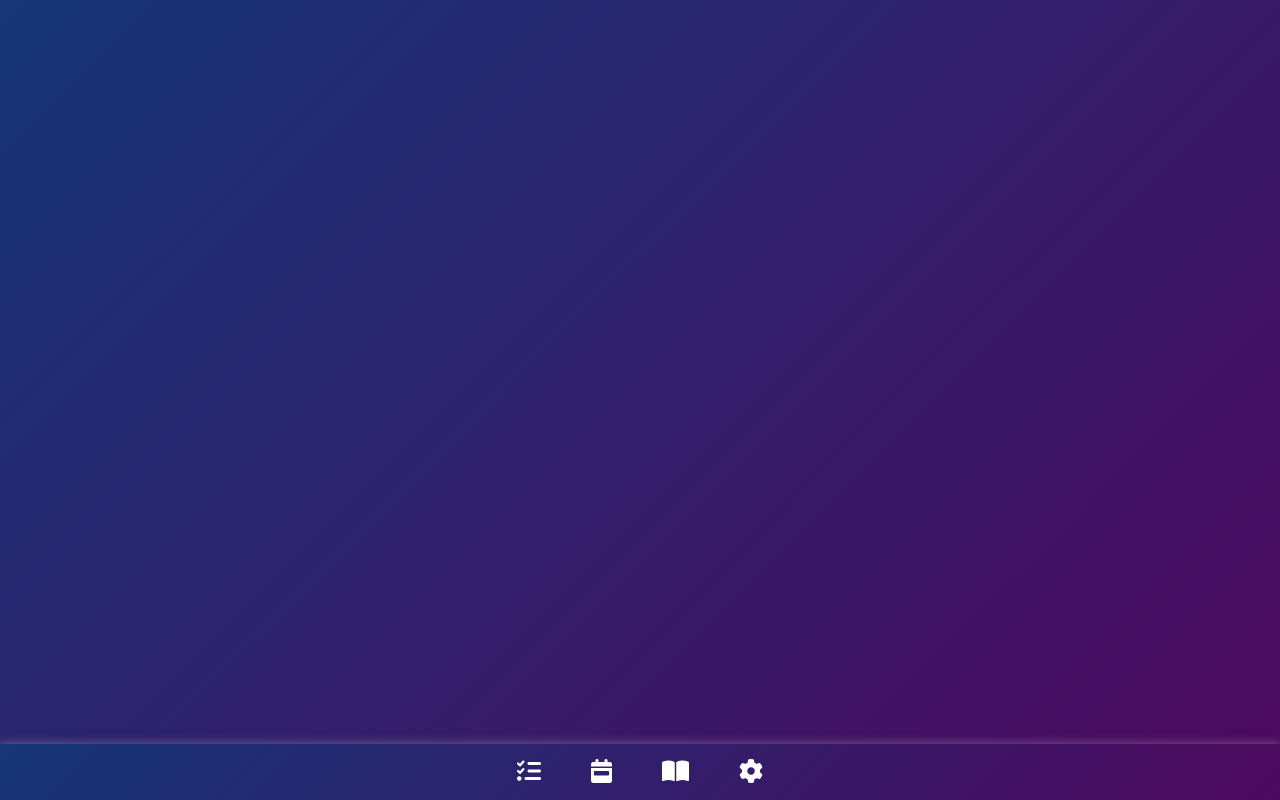
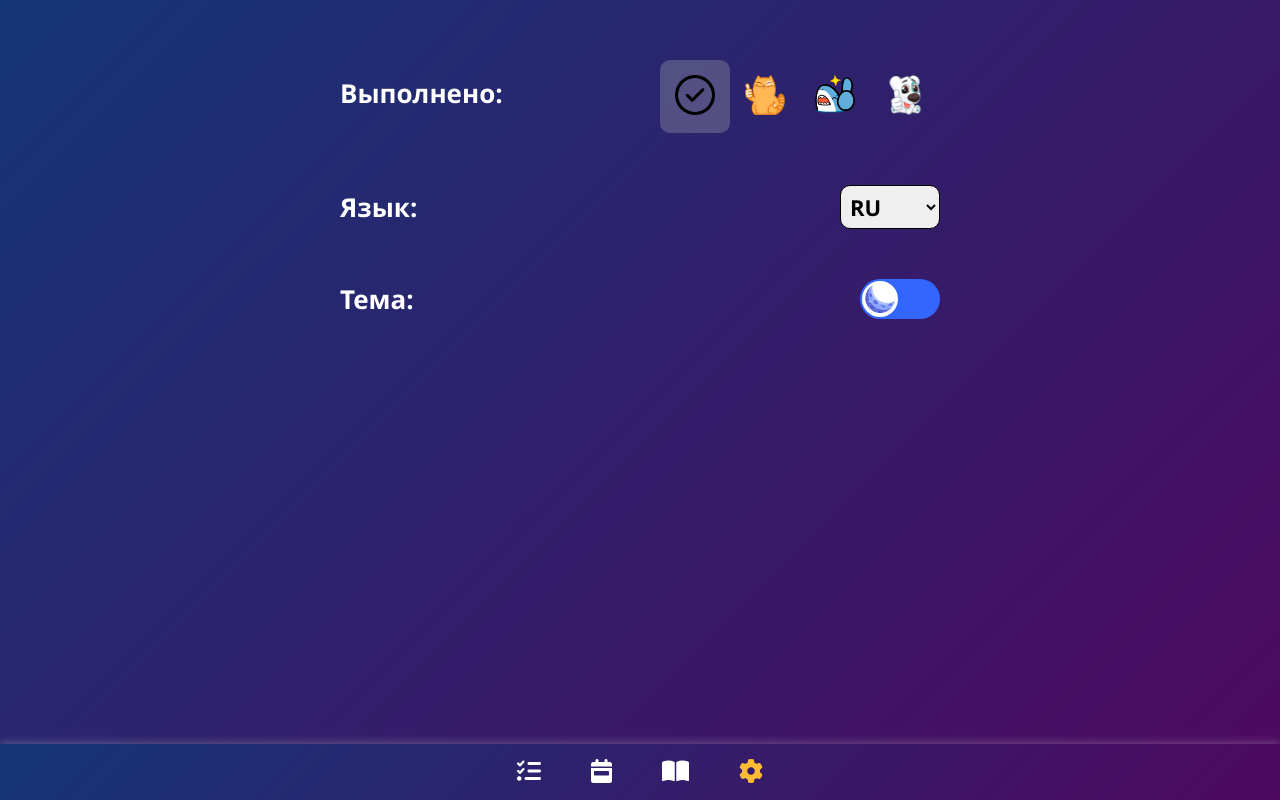
Before and after one commit to mykhailoko/todo-list, a React (Create React App) app: page /todo-list/settings in a window 1280 px wide. Before the commit this address had no page. Built offline with nearby package versions, Linux system fonts and the light colour scheme.

Commit message:
fix pages

```diff
--- a/src/App.js
+++ b/src/App.js
@@ -2,19 +2,19 @@ import React, { useState } from 'react';
 import './App.css';
 import Navbar from './components/Navbar/Navbar';
 import TodoListPage from './pages/TodoListPage/TodoListPage';
-import ConfigPage from './pages/ConfigPage/ConfigPage';
+import SettingsPage from './pages/SettingsPage/SettingsPage';
 import TodoListWeekPage from './pages/TodoListWeekPage/TodoListWeekPage';
 import TrackerPage from './pages/TrackerPage/TrackerPage';
 import { BrowserRouter, Route, Routes, Navigate } from 'react-router-dom';
 
 function App() {
-  const [theme] = useState(() => {
+  const [theme, setTheme] = useState(() => {
     const savedTheme = localStorage.getItem("theme");
     return savedTheme ? savedTheme : "dark";
   });
 
   return (
-    <BrowserRouter basename={process.env.PUBLIC_URL || "/todo-list"}>
+    <BrowserRouter basename={"/todo-list"}>
       <div
         className="App"
         style={{
@@ -28,9 +28,9 @@ function App() {
           <Route path='/list' element={<TodoListPage />} />
           <Route path='/week-list' element={<TodoListWeekPage />} />
           <Route path='/tracker' element={<TrackerPage />} />
-          <Route path='/config' element={<ConfigPage />} />
+          <Route path='/settings' element={<SettingsPage theme={theme} setTheme={setTheme} />} />
         </Routes>
-        <Navbar />
+        <Navbar theme={theme} />
       </div>
     </BrowserRouter>
   );
--- a/src/components/Navbar/Navbar.js
+++ b/src/components/Navbar/Navbar.js
@@ -1,14 +1,9 @@
-import React, { useState } from 'react';
+import React from 'react';
+import PropTypes from 'prop-types';
 import './Navbar.css';
 import { NavLink } from "react-router-dom";
 
-function Navbar() {
-    const [theme] = useState(() => {
-        const savedTheme = localStorage.getItem("theme");
-        return savedTheme ? savedTheme : "dark";
-    });
-
-
+function Navbar({ theme }) {
     return (
         <div
             className='navbar'
@@ -52,7 +47,7 @@ function Navbar() {
                 </NavLink>
             </div>
             <div className='navItem'>
-                <NavLink to="/config" style={({isActive}) => ({
+                <NavLink to="/settings" style={({isActive}) => ({
                     color: isActive ? theme === "dark" ? '#ffbb33' : '#3366ff'
                                     : theme === "dark" ? 'white' : '#202124'
                 })}>
@@ -65,4 +60,8 @@ function Navbar() {
     )
 }
 
+Navbar.propTypes = {
+    theme: PropTypes.string.isRequired
+};
+
 export default Navbar;
--- a/src/pages/ConfigPage/ConfigPage.js
+++ b/src/pages/SettingsPage/SettingsPage.js
@@ -1,18 +1,14 @@
 import React, { useState, useEffect } from 'react';
-import './ConfigPage.css';
+import PropTypes from 'prop-types';
+import './SettingsPage.css';
 import Cat from "../../assets/checkedcat.png";
 import Usual from "../../assets/checked.png";
 import Shark from "../../assets/checkedshark.png";
 import Dog from "../../assets/checkeddog.png";
 import { useTranslation  } from 'react-i18next';
 
-function ConfigPage() {
+function SettingsPage({ theme, setTheme }) {
   const [t, i18n] = useTranslation("global");
-
-  const [theme, setTheme] = useState(() => {
-      const savedTheme = localStorage.getItem("theme");
-      return savedTheme ? savedTheme : "dark";
-    });
 
   const toggleTheme = () => {
     setTheme((prevTheme) => (prevTheme === "dark" ? "light" : "dark"));
@@ -124,4 +120,9 @@ function ConfigPage() {
   )
 }
 
-export default ConfigPage
+SettingsPage.propTypes = {
+  theme: PropTypes.string.isRequired,
+  setTheme: PropTypes.func.isRequired
+};
+
+export default SettingsPage
```
Also changed, not shown: src/pages/SettingsPage/SettingsPage.css (renamed from src/pages/ConfigPage/ConfigPage.css).
